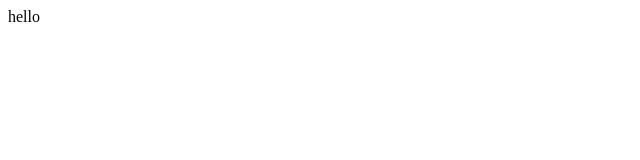
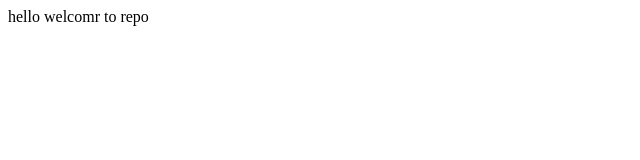
Before and after one commit to komalnaiknaware/project, a plain HTML site: page index.html in a window 1280 px wide. Shown: the whole page, without its empty margins (0-640 px from the left). Drawn offline with Linux system fonts and the light colour scheme.

Commit message:
"text added2"

```diff
--- a/index.html
+++ b/index.html
@@ -6,6 +6,6 @@
     <title>Document</title>
 </head>
 <body>
-    hello
+    hello welcomr to repo
 </body>
 </html>
```
